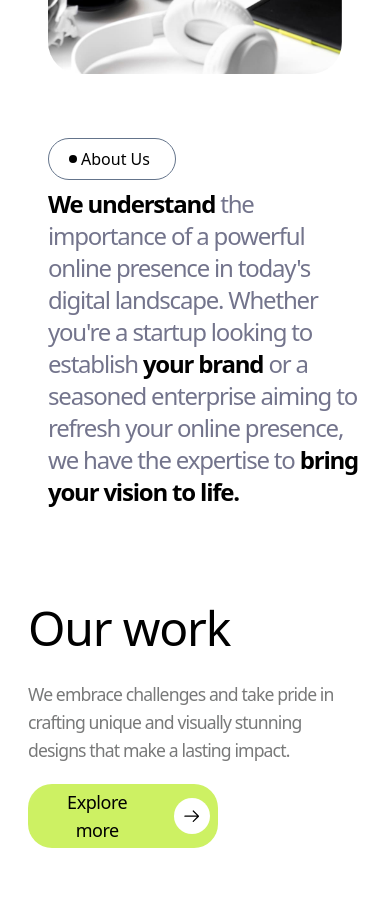
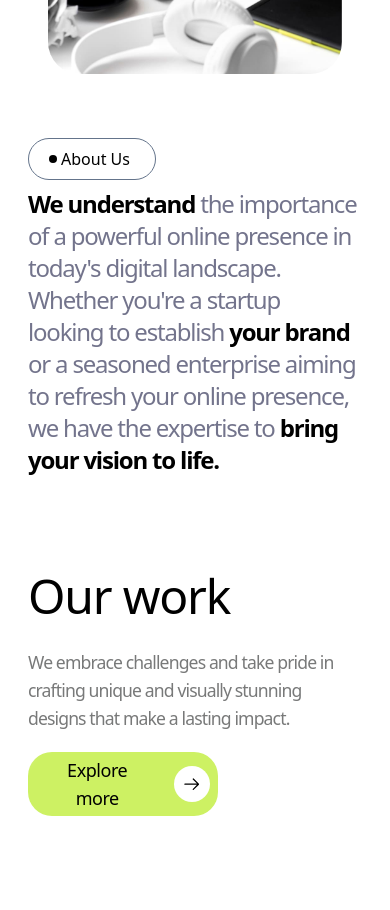
Before and after one commit to varshaa-t/provisions-design-studio, a React (Vite) app: page / in a window 390 px wide. Shown: the part 3460-4370 px from the top of the page. Built offline with nearby package versions, Linux system fonts and the light colour scheme.

Commit message:
minor changes in AboutUs section

```diff
--- a/src/components/AboutUs.jsx
+++ b/src/components/AboutUs.jsx
@@ -13,7 +13,7 @@ function AboutUs({animationProps}) {
             className='w-[1600px] h-[400px] rounded-[2rem] object-cover'
             {...animationProps}
         />
-        <div className='flex flex-col space-y-2 lg:space-y-10 mt-16 lg:mt-0'>
+        <div className='flex flex-col space-y-2 lg:space-y-10 mt-16 -ml-5 sm:ml-0 lg:mt-0'>
             <motion.div
                 className='flex items-center justify-start border border-slate-500 w-32 rounded-3xl px-4 py-2'
                 {...animationProps}
@@ -23,7 +23,7 @@ function AboutUs({animationProps}) {
                 About Us
             </motion.div>
             <motion.div
-                className='text-light-gray w-[80vw] sm:w-auto text-2xl md:text-4xl tracking-tighter'
+                className='text-light-gray w-[85vw] sm:w-auto text-2xl md:text-4xl tracking-tighter'
                 {...animationProps}
                 transition={{...animationProps.transition, delay: 0.4}}
             >
```
